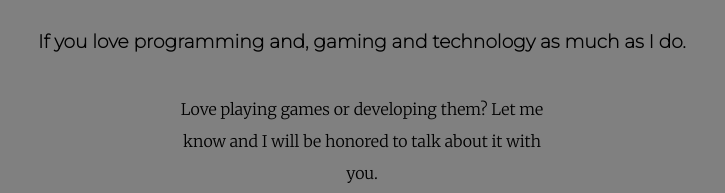
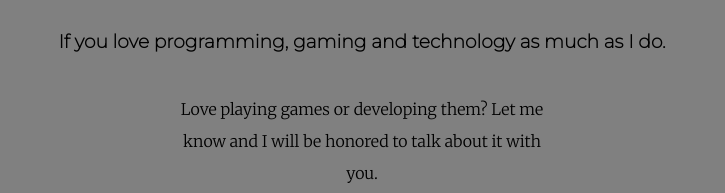
Before and after one commit to lemy-droid/lemy-site.com, a plain HTML site: page index.html in a window 1280 px wide. Shown: the part 2377-2570 px from the top of the page, 278-1003 px from the left. Drawn offline with Linux system fonts and the light colour scheme; a web font is replaced by a local one.

Commit message:
Update index.html

```diff
--- a/index.html
+++ b/index.html
@@ -43,7 +43,7 @@
       <hr>
       <div class="contact-me">
         <h2>Get In Touch</h2>
-        <h3>If you love programming and, gaming and technology as much as I do.</h3>
+        <h3>If you love programming, gaming and technology as much as I do.</h3>
         <p class="contact">Love playing games or developing them? Let me know and I will be honored to talk about it with you. </p>
         <a class="btn" href="mailto:milekic.nikola24@gmail.com">CONTACT ME</a>
       </div>
```
